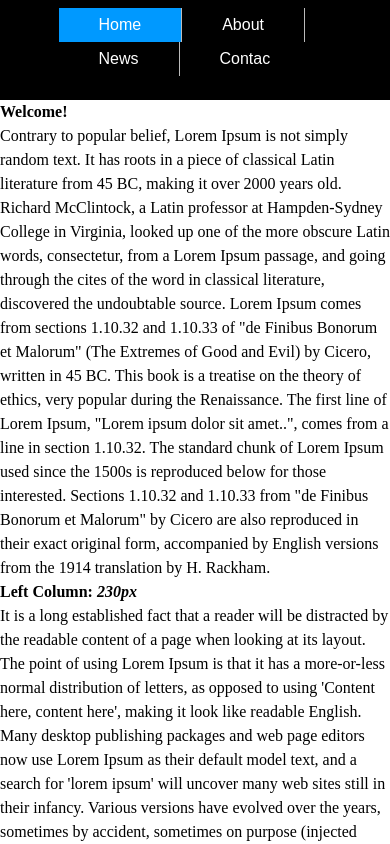
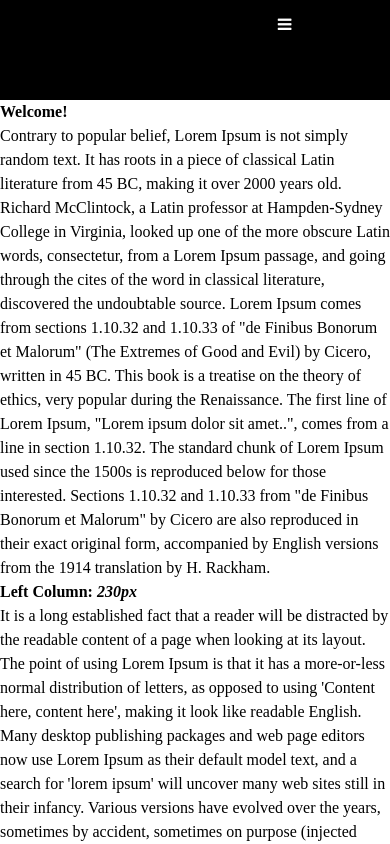
Before and after one commit to YassaFareed/Hotel-Website, a plain HTML site: page home.html in a window 390 px wide. Shown: the top 844 px of the page. Drawn offline with Linux system fonts and the light colour scheme.

Commit message:
responsive nav

```diff
--- a/css/style.css
+++ b/css/style.css
@@ -31,9 +31,16 @@ li {
     border-right:1px solid #bbb;
 }
 
-li:last-child {
+li:nth-last-child(2) {
     border-right: none;
 }
+
+li:nth-last-child(1) {
+    display:none;
+}
+
+
+
 
 li a {
     display: block;
@@ -50,3 +57,20 @@ li a:hover:not(.active) {
 .active {
     background-color: #0099ff;
 }
+
+@media all and (max-width:640px){
+
+
+    li:nth-child(n-1){
+        display:none;
+    }
+    li:nth-last-child(1){
+        display:block;
+        float:right !important;
+        border-right:none;
+
+    }
+
+
+
+}
--- a/home.html
+++ b/home.html
@@ -5,6 +5,7 @@
 <meta name="viewport" content="width=device-width, initial-scale=1">
 <title>Home page</title>
 <link href="css/style.css" rel="stylesheet">
+<link rel="stylesheet" href="https://cdnjs.cloudflare.com/ajax/libs/font-awesome/4.7.0/css/font-awesome.min.css">
 
 
 </head>
@@ -12,12 +13,15 @@
 
 <div id="container">
 
-	<div id="header">
-		<ul class="acc">
+	<div id="header"  >
+		<ul class="acc" >
 		  <li><a class="active" href="#home">Home</a></li>
 		  <li><a href="#news">About</a></li>
 		  <li><a href="#contact">News</a></li>
 		  <li><a href="#about">Contac</a></li>
+		  <li> <a href="javascript:void(0);" class="icon" onclick="myFunction()">
+			<i class="fa fa-bars"></i>
+		  </a></li>
 
 		</ul>
 
```
